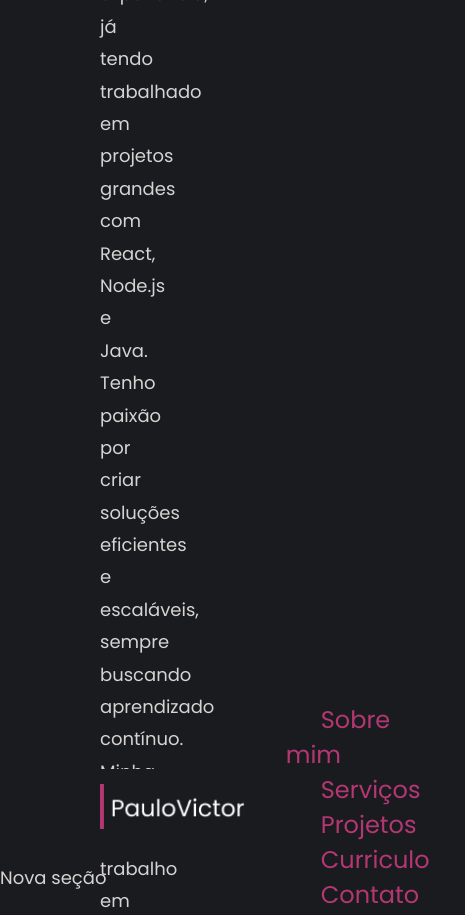
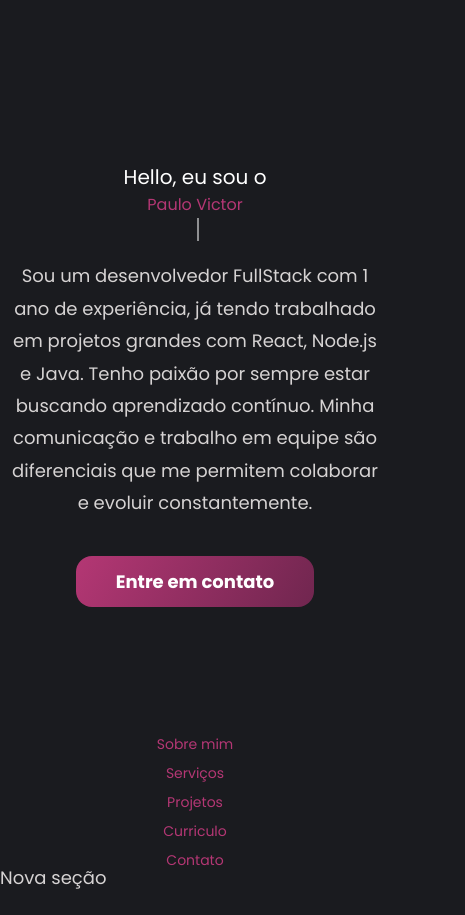
Before and after one commit to PauloVictordSouza/Portifolio, a plain HTML site: page index.html in a window 390 px wide. Shown: the top 915 px of the page, 465 px wide, since content can reach past the window. Drawn offline with Linux system fonts and the light colour scheme.

Commit message:
adesao da responsividadde

```diff
--- a/assets/scripts/titleanimation.js
+++ b/assets/scripts/titleanimation.js
@@ -1,7 +1,6 @@
 const phrases = [
     "Desenvolvedor FullStack",
     "Estudante de Desenvolvimento",
-    "Apaixonado por Tecnologia"
 ];
 
 let currentPhrase = 0;
--- a/index.html
+++ b/index.html
@@ -11,14 +11,14 @@
         <div class="container">
             <h2>Hello, eu sou o </h2>
             <h1>Paulo Victor <br><span id="dynamic-text"></span></h1>
-            <p>Sou um desenvolvedor FullStack com 1 ano de experiência, já tendo trabalhado em projetos grandes com React, Node.js e Java. Tenho paixão por criar soluções eficientes e escaláveis, sempre buscando aprendizado contínuo. Minha comunicação e trabalho em equipe são diferenciais que me permitem colaborar e evoluir constantemente.</p>
+            <p>Sou um desenvolvedor FullStack com 1 ano de experiência, já tendo trabalhado em projetos grandes com React, Node.js e Java. Tenho paixão por sempre estar buscando aprendizado contínuo. Minha comunicação e trabalho em equipe são diferenciais que me permitem colaborar e evoluir constantemente.</p>
             <button>Entre em contato</button>
         </div>
     </header>
 
     <nav>
         <img src="assets/images/logo (1).png" alt="Logo Paulo Victor">
-        <ul>
+        <ul id="menu-list">
             <a href="">Sobre mim</a>
             <a href="">Serviços</a>
             <a href="">Projetos</a>
--- a/style.css
+++ b/style.css
@@ -1,4 +1,4 @@
-@import url('https://fonts.googleapis.com/css2?family=Fira+Sans:ital,wght@0,100;0,200;0,300;0,400;0,500;0,600;0,700;0,800;0,900;1,100;1,200;1,300;1,400;1,500;1,600;1,700;1,800;1,900&family=Inter:ital,opsz,wght@0,14..32,100..900;1,14..32,100..900&family=Poppins:ital,wght@0,100;0,200;0,300;0,400;0,500;0,600;0,700;0,800;0,900;1,100;1,200;1,300;1,400;1,500;1,600;1,700;1,800;1,900&family=Roboto:wght@400;700&display=swap');
+@import url('https://fonts.googleapis.com/css2?family=Fira+Sans:ital,wght@0,100;0,200;0,300;0,400;0,500;0,600;0,700;0,800;0,900;1,100;1,200;1,300;1,400;1,500;1,600;1,700;1,800;1,900&family=Inter:ital,opsz,wght@0,14..32,100..900;1,14..32,100..900&family=Poppins:ital,wght@0,100;0,200;0,300;0,400;0,500;0,600;0,700;0,800;0,900&family=Roboto:wght@400;700&display=swap');
 
 :root {
     --purple: #6A35B3;
@@ -22,11 +22,11 @@ body, button, input, select, textarea {
 }
 
 h1 {
-    font-size: 44px;
+    font-size: 2.75rem;
 }
 
 h2 {
-    font-size: 20px;
+    font-size: 1.25rem;
     font-weight: 300;
 }
 
@@ -37,19 +37,19 @@ h1, h2 {
 
 p {
     color: var(--light-gray);
-    font-size: 18px;
+    font-size: 1.125rem;
     line-height: 1.8;
-    margin-bottom: 20px;
+    margin-bottom: 1.25rem;
 }
 
 button {
     background: linear-gradient(120deg, #B43774, #70264F);
     border-radius: 16px;
     border: 0;
-    padding: 12px 40px;
+    padding: 0.75rem 2.5rem;
     color: white;
     font-weight: bold;
-    font-size: 18px;
+    font-size: 1.125rem;
     cursor: pointer;
     transition: 0.3s ease-in-out;
     margin-top: 1rem;
@@ -68,7 +68,10 @@ header {
 header .container {
     width: 50%;
     height: fit-content;
-    padding: 0 100px;
+    padding: 0 6.25rem;
+}
+header .container img{
+    display: none;
 }
 
 header .container h1 {
@@ -78,7 +81,7 @@ header .container h1 {
 #dynamic-text {
     color: var(--pink);
     border-right: 2px solid white;
-    padding-right: 5px;
+    padding-right: 0.3125rem;
     animation: blink 0.7s infinite;
 }
 
@@ -91,25 +94,121 @@ nav{
     height: 75px;
     justify-content: space-between;
     align-items: center;
-    padding: 0 100px;
+    padding: 0 6.25rem;
     position: sticky;
     top: 0;
     background-color: var(--bg-dark);
 }
 
+nav ul{
+    width: 100%;
+    display: flex;
+    justify-content: space-around;
+}
 
 nav ul a{
-    font-size: 24px;
+    font-size: 1.5rem;
     color: var(--pink);
     text-decoration: none;
-    margin: 0  35px;
 }
 
-section{
-    height: 5500px;
-
-}
 nav img{
     height: 45px;
     margin: 0;
 }
+
+/* RESPONSIVIDADE HEADER*/
+
+@media (max-width: 1000px){
+    nav ul a{
+        font-size: 1.125rem;
+    }
+}
+
+/* entre 930px e 780px */
+@media (max-width: 930px) and (min-width: 781px) {
+    header .container {
+        padding: 0 4.125rem;
+        width: 100%;
+    }
+    h1 {
+        font-size: 2.25rem;
+    }
+    nav {
+        padding: 0 4.125rem;
+    }
+    nav ul a {
+        font-size: 1.25rem;
+    }
+}
+
+/*Tablet*/
+@media (max-width: 780px) {
+    header .container{
+        padding: 0 3.125rem;
+        width: 100%;
+    }
+    header .container img{
+        display: inline;
+        margin-bottom: 2.1875rem;
+    }
+    h1 {
+        font-size: 2rem;
+    }
+    nav{
+        padding: 0 3.125rem;
+    }
+    nav img{
+        display: none;
+    }
+    nav ul{
+        padding: 0;
+    }
+    nav ul a{
+        font-size: 1rem;
+    }
+}
+
+/*celular*/
+@media (max-width: 467px) {
+    header .container{
+        padding: 0 1.25rem;
+        width: 100%;
+        text-align: center;
+    }
+    nav{
+        padding: 0 1.25rem;
+    }
+    nav ul {
+        flex-wrap: nowrap;
+        overflow-x: auto;
+    }
+    nav ul a {
+        white-space: nowrap;
+    }
+    h1 {
+        font-size: 1.25rem;
+    }
+}
+
+/* menor que 400px */
+@media (max-width: 400px) {
+    header .container {
+        padding: 0 0.625rem;
+        text-align: center;
+    }
+    nav {
+        padding: 0 0.625rem;
+    }
+    nav ul {
+        flex-direction: column;
+        align-items: center;
+    }
+    nav ul a {
+        font-size: 0.875rem;
+        margin-bottom: 0.5rem;
+    }
+    h1 {
+        font-size: 1rem;
+    }
+}
```
